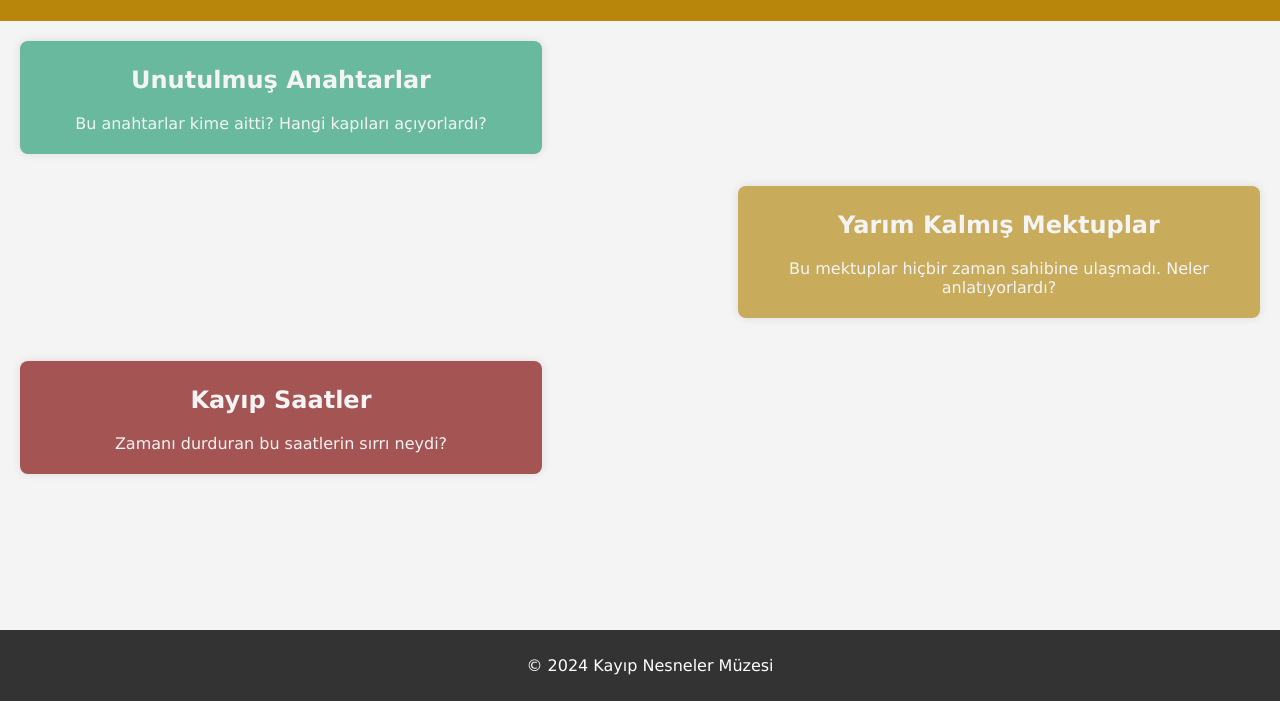
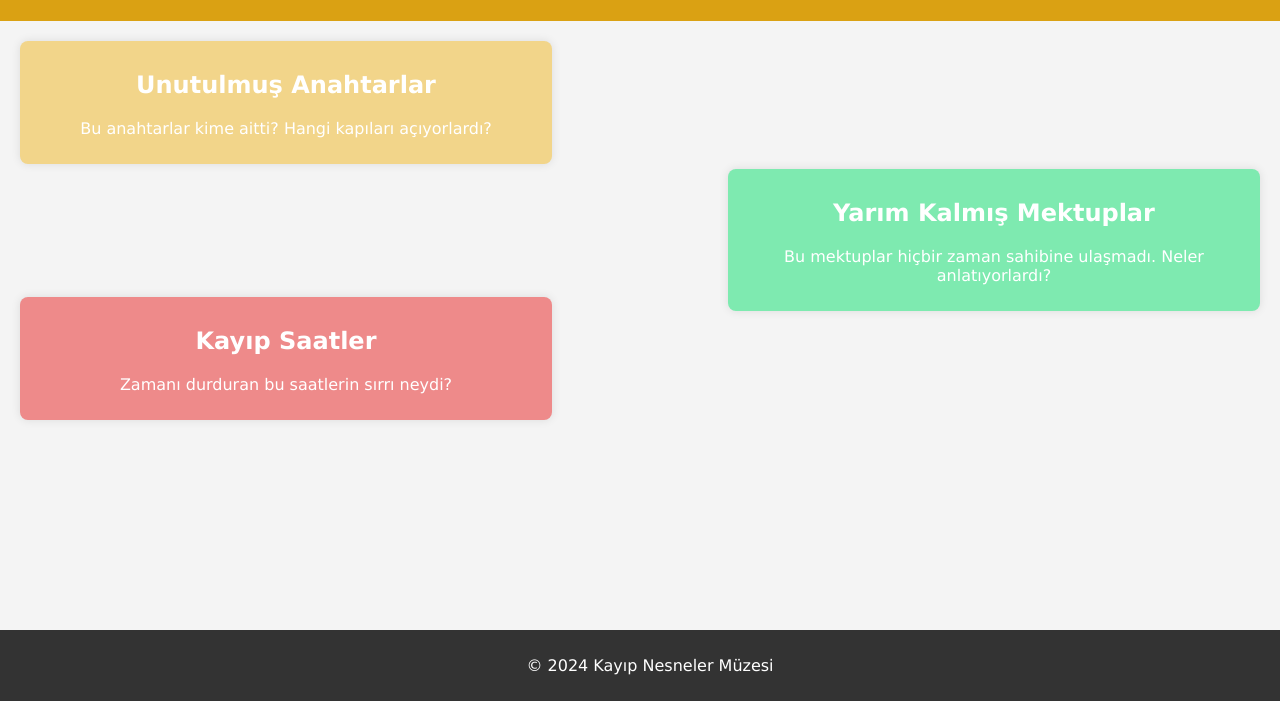
Before and after one commit to z1euz/kayipnesnelermuzesi.github.io, a plain HTML site: page index.html in a window 1280 px wide. Shown: the part 99-800 px from the top of the page. Drawn offline with Linux system fonts and the light colour scheme.

Commit message:
Add files via upload

```diff
--- a/index.html
+++ b/index.html
@@ -12,16 +12,16 @@
         <p>Burada kaybettiğiniz her şeyin bir hikayesi var.</p>
     </header>
 
-    <section id="items">
-        <div class="item1">
+    <section>
+        <div class="item item1">
             <h2>Unutulmuş Anahtarlar</h2>
             <p>Bu anahtarlar kime aitti? Hangi kapıları açıyorlardı?</p>
         </div>
-        <div class="item2">
+        <div class="item item2">
             <h2>Yarım Kalmış Mektuplar</h2>
             <p>Bu mektuplar hiçbir zaman sahibine ulaşmadı. Neler anlatıyorlardı?</p>
         </div>
-        <div class="item3">
+        <div class="item item3">
             <h2>Kayıp Saatler</h2>
             <p>Zamanı durduran bu saatlerin sırrı neydi?</p>
         </div>
--- a/styles.css
+++ b/styles.css
@@ -7,10 +7,10 @@ body {
 }
 
 header {
-    background-color: darkgoldenrod;
+    background-color: #daa113;
     color: white;
     padding: 10px;
-    margin-bottom: 10px;
+    margin-bottom: 20px;
 }
 
 header h1 {
@@ -23,62 +23,45 @@ header p {
     opacity: 80%;
 }
 
-.item1 {
-    position: absolute;
-    background-color: #68b99e;
-    color: #f4f4f4;
+.item {
+    color: white;
     width: 40%;
-    padding: 5px;
-    margin: 10px 20px;
-    left: 0;
+    padding: 10px;
     border-radius: 8px;
     box-shadow: 0 0 10px rgba(0, 0, 0, 0.1);
-    transition: background-color 0.3s, color 0.3s, box-shadow 0.3s;
+    position: absolute;
+    transition: background-color 0.3s, box-shadow 0.3s;
+}
+
+.item1 {
+    background-color: #f2d58a;
+    left: 20px;
 }
 
 .item1:hover {
-    background-color: #589d86;
-    color: white;
+    background-color: #d4b975;
     box-shadow: 0 0 10px rgba(0, 0, 0, 0.5);
 }
 
 .item2 {
-    position: absolute;
-    background-color: #c8ab5b;
-    color: #f4f4f4;
-    width: 40%;
-    padding: 5px;
-    margin: 10px 20px;
-    top: 275px;
-    right: 0;
-    border-radius: 8px;
-    box-shadow: 0 0 10px rgba(0, 0, 0, 0.1);
-    transition: background-color 0.3s, color 0.3s, box-shadow 0.3s;
+    background-color: #7eeab0;
+    right: 20px;
+    margin-top: 10%;
 }
 
 .item2:hover {
-    background-color: #a79050;
-    color: white;
+    background-color: #6cc194;
     box-shadow: 0 0 10px rgba(0, 0, 0, 0.5);
 }
 
 .item3 {
-    position: absolute;
-    background-color: #a55454;
-    color: #f4f4f4;
-    width: 40%;
-    padding: 5px;
-    margin: 10px 20px;
-    top: 450px;
-    left: 0;
-    border-radius: 8px;
-    box-shadow: 0 0 10px rgba(0, 0, 0, 0.1);
-    transition: background-color 0.3s, color 0.3s, box-shadow 0.3s;
+    background-color: #ee8a8a;
+    left: 20px;
+    margin-top: 20%;
 }
 
 .item3:hover {
-    background-color: #864545;
-    color: white;
+    background-color: #c36f6f;
     box-shadow: 0 0 10px rgba(0, 0, 0, 0.5);
 }
 
```
